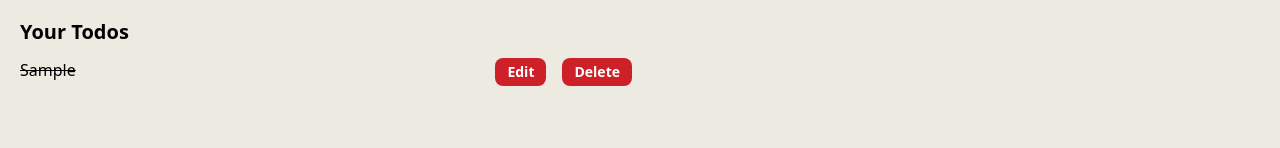
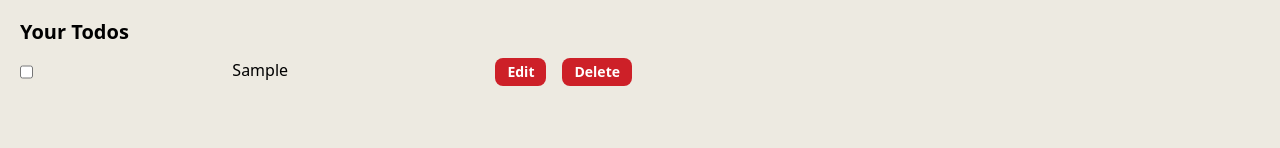
Before and after one commit to s-afrid/Todo-List-React-App, a React (Vite) app: page / in a window 1280 px wide. Both pictures are taken after typing "Sample" into the empty fields and a click on the button "Add". Shown: the part 162-310 px from the top of the page. Built offline with nearby package versions, Linux system fonts and the light colour scheme.

Commit message:
installed uuid

```diff
--- a/package.json
+++ b/package.json
@@ -13,7 +13,8 @@
     "@tailwindcss/vite": "^4.1.14",
     "react": "^19.1.1",
     "react-dom": "^19.1.1",
-    "tailwindcss": "^4.1.14"
+    "tailwindcss": "^4.1.14",
+    "uuid": "^13.0.0"
   },
   "devDependencies": {
     "@eslint/js": "^9.36.0",
--- a/src/App.jsx
+++ b/src/App.jsx
@@ -38,7 +38,8 @@ function App() {
             {todos.map(item=>{
               return (
                <div key={item.todo} className="todo flex w-1/2 justify-between my-3">
-              <div className={item.isCompleted?"":"line-through"}>
+                <input type="checkbox" value={todo.isCompleted} name="" id="" />
+              <div className={item.isCompleted?"line-through":""}>
                 {item.todo}
               </div>
               <div className="buttons">
```
Also changed, not shown: 1 other file (tests, documents, lock files or other folders).
